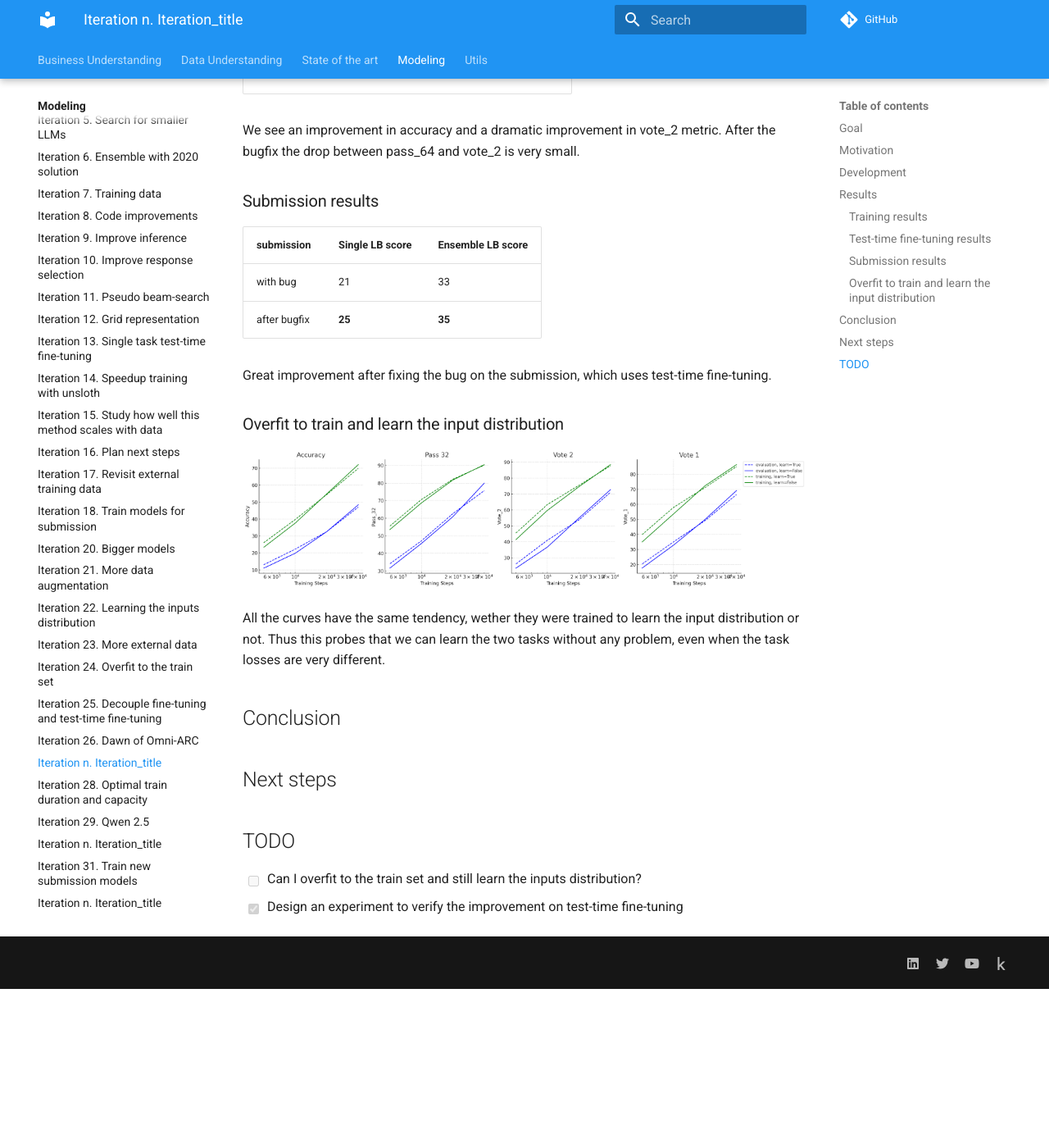
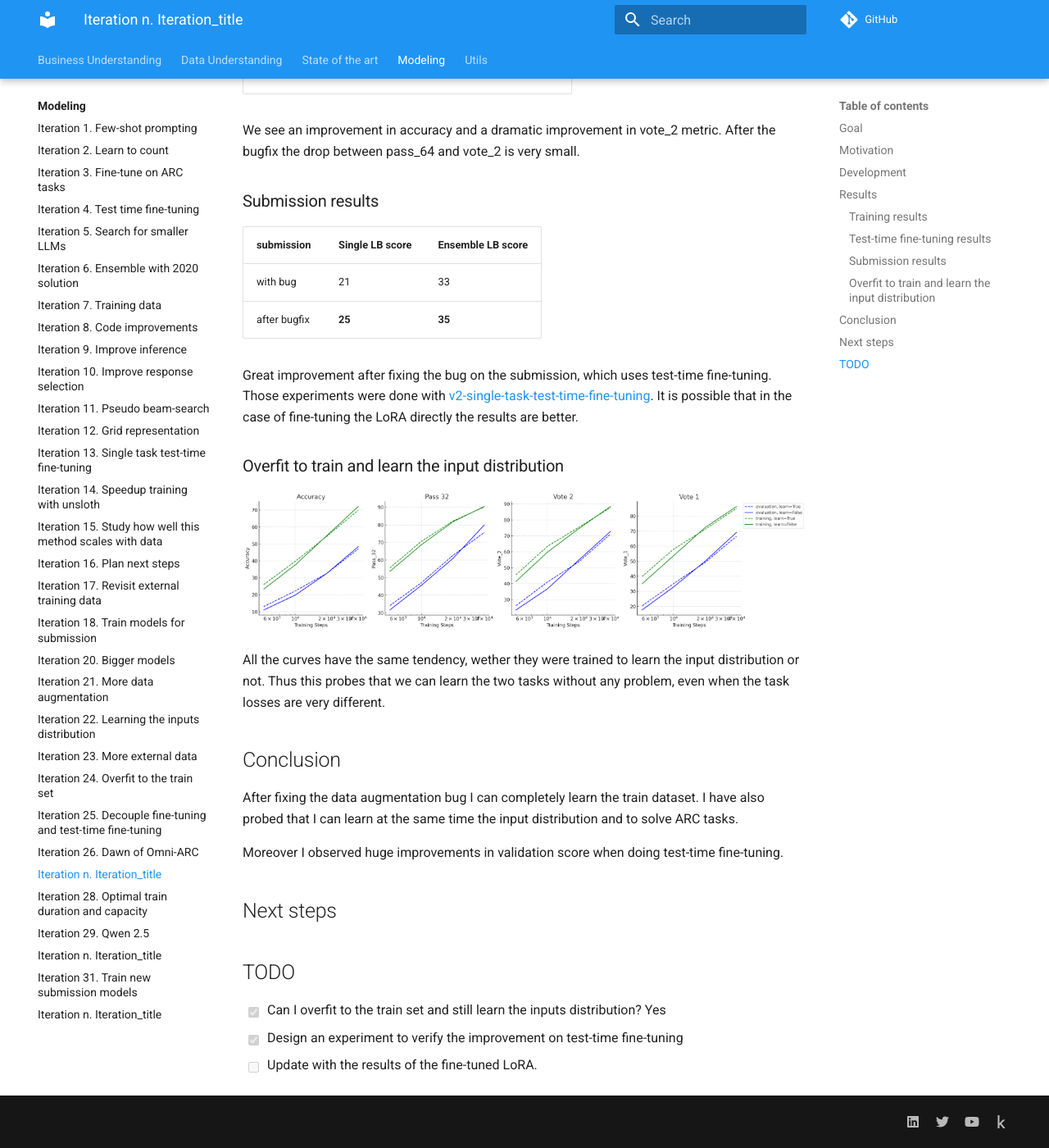
Before and after one commit to zhengjunyao-work/arc24, an MkDocs documentation site: the page built from docs/modeling/Iteration_27_fix_data_augmentation_bug.md, in a window 1280 px wide and 1400 px high, scrolled down 1420 px. Shown: the whole window at 82% size. Built offline with MkDocs 1.6.1 and Material for MkDocs 9.7.7, drawn with Linux system fonts in a browser that asks for light colours; comment, search, counter and statistics services are not loaded; before the commit the page ends 2626 px from its top, so only the background shows below that.

Commit message:
documentation

```diff
--- a/docs/modeling/Iteration_27_fix_data_augmentation_bug.md
+++ b/docs/modeling/Iteration_27_fix_data_augmentation_bug.md
@@ -51,6 +51,8 @@
 | after bugfix | **25**          | **35**            |
 
 Great improvement after fixing the bug on the submission, which uses test-time fine-tuning.
+Those experiments were done with [v2-single-task-test-time-fine-tuning](https://www.kaggle.com/code/ironbar/v2-single-task-test-time-fine-tuning-for-arc24?scriptVersionId=197730835).
+It is possible that in the case of fine-tuning the LoRA directly the results are better.
 
 ### Overfit to train and learn the input distribution
 
@@ -61,9 +63,15 @@
 
 ## Conclusion
 
+After fixing the data augmentation bug I can completely learn the train dataset. I have also probed
+that I can learn at the same time the input distribution and to solve ARC tasks.
+
+Moreover I observed huge improvements in validation score when doing test-time fine-tuning.
+
 ## Next steps
 
 ## TODO
 
-- [ ] Can I overfit to the train set and still learn the inputs distribution?
+- [x] Can I overfit to the train set and still learn the inputs distribution? Yes
 - [x] Design an experiment to verify the improvement on test-time fine-tuning
+- [ ] Update with the results of the fine-tuned LoRA.
```
